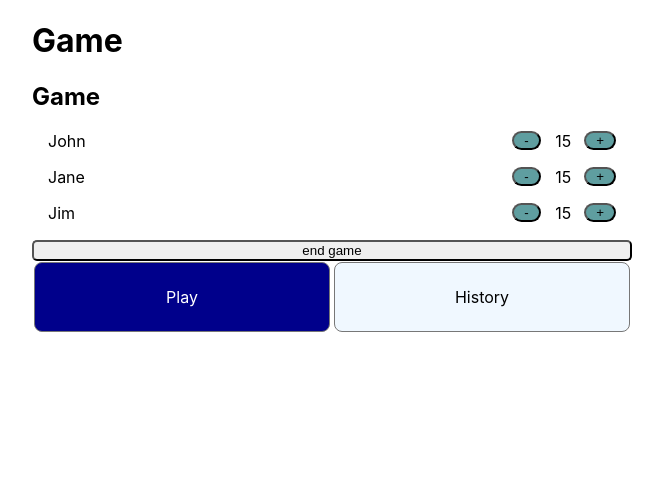
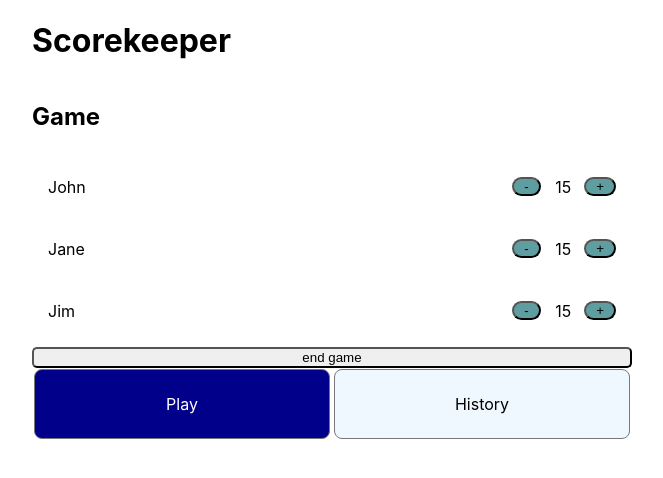
Before and after one commit to mohbusaidy/Scorekeeper-App-, a React (Create React App) app: page / in a window 1280 px wide. Shown: the top 478 px of the page, without its empty margins (308-971 px from the left). Built offline with nearby package versions, Linux system fonts and the light colour scheme.

Commit message:
home pages components

```diff
--- a/src/App.js
+++ b/src/App.js
@@ -1,9 +1,9 @@
-import Player from "./components/Player/Player.js";
-import Button from "./components/Button/Button.js";
 import { initialPreviousGames } from "./historyDB.js";
 import { Route, Routes } from "react-router-dom";
 import Navigation from "./components/Navigation /Navigation.js";
 import History from "./components/History/History.js";
+import HomePage from "./Pages/HomePages.js";
+import styled from "styled-components";
 
 const players = [
   {
@@ -26,29 +26,12 @@ const players = [
 export default function App() {
   return (
     <>
-      <heading>
-        <h1>Game</h1>
-      </heading>
-      <main>
+      <header>
+        <h1>Scorekeeper</h1>
+      </header>
+      <Main>
         <Routes>
-          <Route
-            path="/"
-            element={
-              <>
-                <h2>Game</h2>
-                {players.map((player) => {
-                  return (
-                    <Player
-                      key={player.id}
-                      name={player.name}
-                      score={player.score}
-                    />
-                  );
-                })}
-                <Button background={"lightseagreen"}>end game</Button>
-              </>
-            }
-          />
+          <Route path="/" element={<HomePage players={players} />} />
           <Route
             path="/history"
             element={
@@ -61,8 +44,13 @@ export default function App() {
             }
           />
         </Routes>
-      </main>
+      </Main>
       <Navigation />
     </>
   );
 }
+
+const Main = styled.main`
+  display: grid;
+  gap: 10px;
+`;
--- /dev/null
+++ b/src/Pages/HomePages.js
@@ -0,0 +1,16 @@
+import Player from "../components/Player/Player.js";
+import Button from "../components/Button/Button.js";
+
+export default function HomePage({ players }) {
+  return (
+    <>
+      <h2>Game</h2>
+      {players.map((player) => {
+        return (
+          <Player key={player.id} name={player.name} score={player.score} />
+        );
+      })}
+      <Button background={"lightseagreen"}>end game</Button>
+    </>
+  );
+}
```
